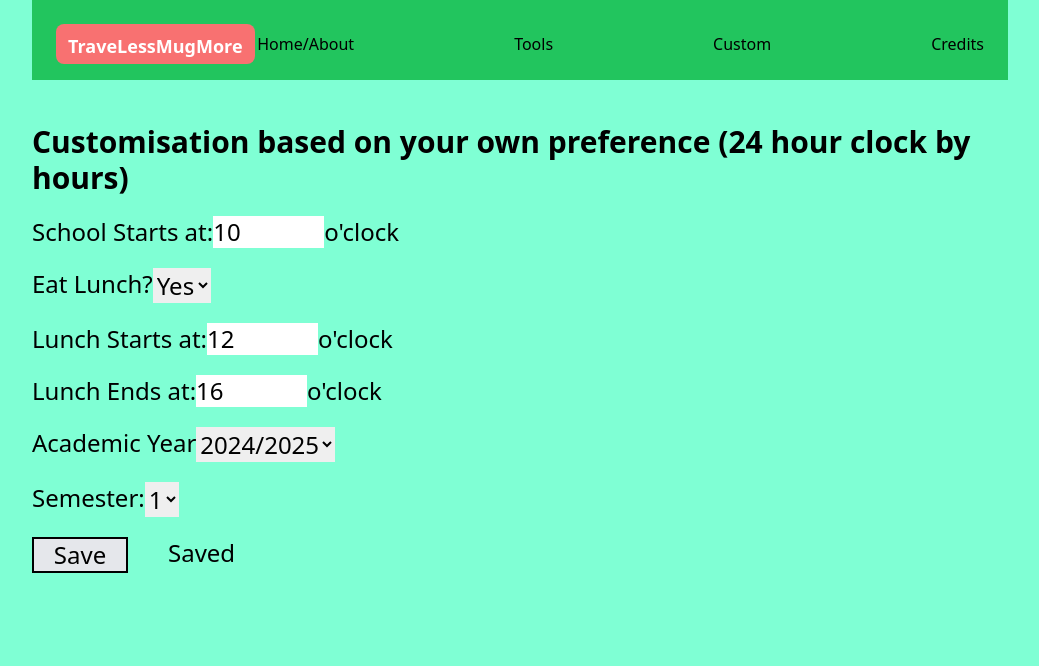
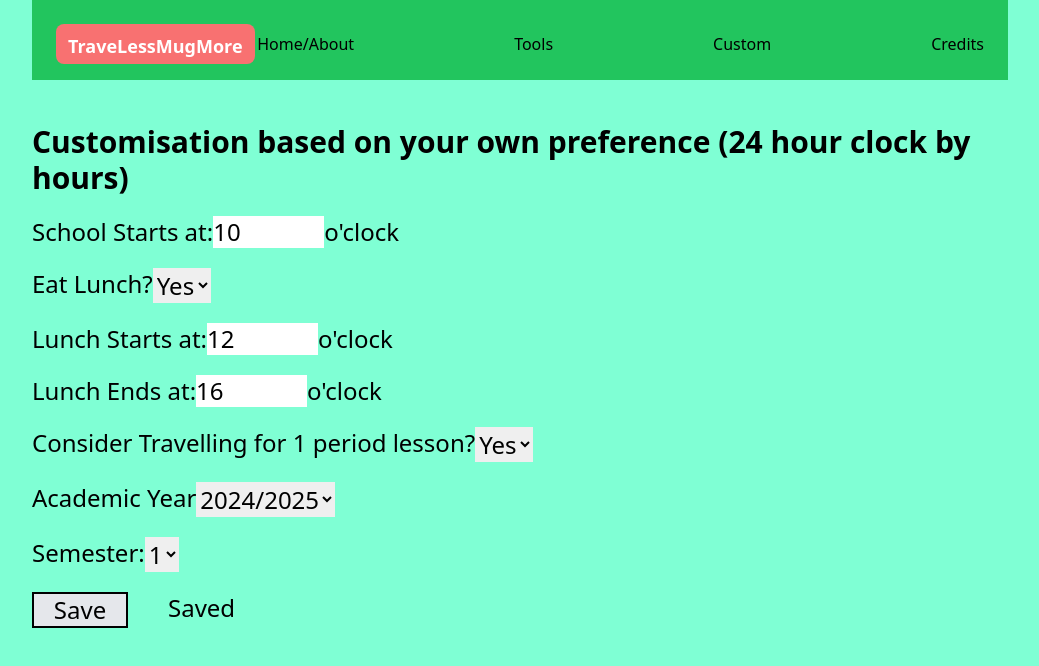
Before and after one commit to FooChao/TraveLessMugMore, a React (Vite) app: page /Custom in a window 1280 px wide. Shown: the top 666 px of the page, without its empty margins (120-1159 px from the left). Built offline with nearby package versions, Linux system fonts and the light colour scheme.

Commit message:
Thirty-sixth Commit: Fixed no travelling custom

```diff
--- a/src/functions/generateTimetable.jsx
+++ b/src/functions/generateTimetable.jsx
@@ -530,6 +530,13 @@ const tryToAddZero = (newTimetable,newModuleCode,newLessonType,newLessonSkip,new
     }
 
     if(secondPeriod == null) {  // no second period straight return
+        if (newLessonSkip == 'Live' || newLessonSkip == 'JoinAny'){
+            if(dayOccupied[dayToAdd] == false) {
+                dayOccupied[dayToAdd] = timeSlot%13;
+            } else {
+                dayOccupied[dayToAdd] = Math.min(timeSlot%13,dayOccupied[dayToAdd])
+            }
+        }
         return true;
     }
 
@@ -743,6 +750,7 @@ const tryToAddZero = (newTimetable,newModuleCode,newLessonType,newLessonSkip,new
 
 
         } else if (added == 'TravelBack') {
+
             switch (current) {
                 case 'Live' :
                 case 'Stacked' :
@@ -773,6 +781,7 @@ const tryToAddZero = (newTimetable,newModuleCode,newLessonType,newLessonSkip,new
             }
 
         } else if (added == 'TravelOut') {
+
             switch (current) {
                 case 'Live' :
                 case 'JoinAny' :
--- a/src/functions/handleData.jsx
+++ b/src/functions/handleData.jsx
@@ -1,5 +1,5 @@
 import React from 'react'
-import { LessonsList } from '../App';
+import { CustomList, LessonsList } from '../App';
 import { lessonRefresher } from '../components/ToolsData';
 
 const handleData = (moduleData) => {
@@ -318,6 +318,7 @@ const helperSpecialOption = ((timetable) => {
 })
 
 const helperVenue = (venue) => {
+
     if (venue == 'E-Learn_C') {
         return 'NA'
     }
--- a/src/pages/CustomPage.jsx
+++ b/src/pages/CustomPage.jsx
@@ -76,13 +76,13 @@ const CustomPage = () => {
                     </p>
                 </div>
 
-                <div className="flex mb-5 hidden">
+                <div className="flex mb-5">
                     <p className="text-2xl">
-                        Consider Travelling for 1 period lesson? (buggy so cannot change for now)
+                        Consider Travelling for 1 period lesson?
                     </p>
                     <select id="travel" name="travel" className="text-2xl" onChange={unsave} defaultValue={CustomList.travel}>
                         <option value='true' className="text-2xl">Yes</option>
-                        {/* <option value='false' className="text-2xl">No</option> */}
+                        <option value='false' className="text-2xl">No</option>
                     </select>
 
                 </div>
```
